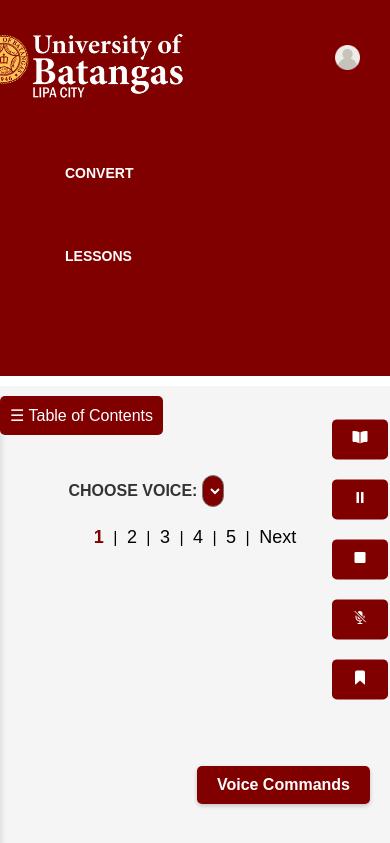
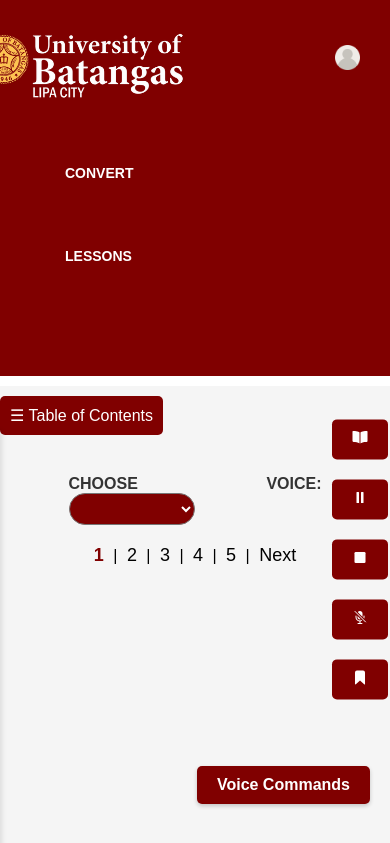
Before and after one commit to bcharles4/audio_learn, a Flask app: template templates/lesson.html in a window 390 px wide. Shown: the top 843 px of the page. Run offline with Flask 3, Linux system fonts and the light colour scheme; the template is opened without the code that fills it, so the values that code supplies are empty.

Commit message:
change the interface in lesson and docuviewer

```diff
--- a/static/css/styles2.css
+++ b/static/css/styles2.css
@@ -12,7 +12,7 @@
     height: 100vh;
     background-size: cover;
     background-repeat: no-repeat;
-    overflow: hidden;
+
 }
 
 .navbar {
@@ -486,6 +486,10 @@
         font-size: 12px;
     }
 
+    #voiceSelect {
+        width: 50%;
+    }
+
 
 }
 
@@ -552,4 +556,9 @@
     #bookmarked-items button {
         width: 50%;
     }
+
+    #voiceSelect {
+        width: 50%;
+    }
+
 }
```
